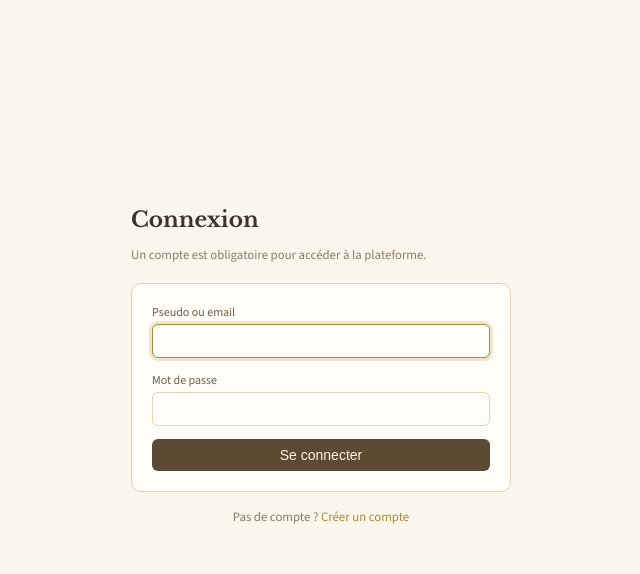
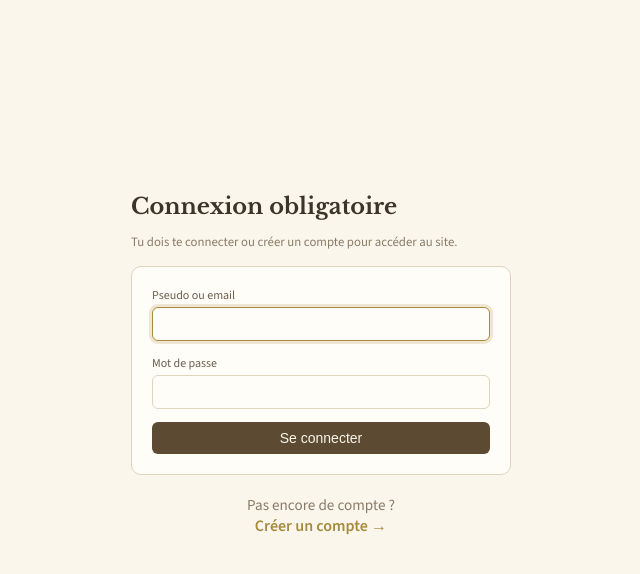
Before and after one commit to NassimMaouche/tfe-hub-live, a Flask app: page /login in a window 1280 px wide. Shown: the part 56-630 px from the top of the page, without its empty margins (319-959 px from the left). Run offline with Flask 3, Linux system fonts and the light colour scheme.

Commit message:
Force login on all pages via before_request + restore login page

```diff
--- a/templates/login.html
+++ b/templates/login.html
@@ -15,8 +15,10 @@
   </header>
   <main class="auth-page">
     <div class="auth-box">
-      <h1 style="font-size:1.35rem;">Connexion</h1>
-      <p class="muted" style="margin-bottom:1.25rem;">Un compte est obligatoire pour accéder à la plateforme.</p>
+      <h1 style="font-size:1.4rem;">Connexion obligatoire</h1>
+      <p class="muted" style="margin-bottom:1rem;">
+        Tu dois te connecter ou créer un compte pour accéder au site.
+      </p>
       {% with messages = get_flashed_messages(with_categories=true) %}
         {% for cat, msg in messages %}
         <div class="flash flash-{{ cat if cat in ['error','success','warning'] else 'warning' }}">{{ msg }}</div>
@@ -25,16 +27,17 @@
       <form method="POST" class="card" style="display:flex;flex-direction:column;gap:0.85rem;">
         <div>
           <label class="label">Pseudo ou email</label>
-          <input class="input" type="text" name="login" required autofocus />
+          <input class="input" type="text" name="login" required autofocus autocomplete="username" />
         </div>
         <div>
           <label class="label">Mot de passe</label>
-          <input class="input" type="password" name="password" required />
+          <input class="input" type="password" name="password" required autocomplete="current-password" />
         </div>
         <button class="btn" type="submit" style="width:100%;">Se connecter</button>
       </form>
-      <p class="muted" style="text-align:center;margin-top:1rem;">
-        Pas de compte ? <a href="{{ url_for('register') }}">Créer un compte</a>
+      <p class="muted" style="text-align:center;margin-top:1.25rem;font-size:0.95rem;">
+        Pas encore de compte ?<br />
+        <a href="{{ url_for('register') }}" style="font-weight:600;font-size:1rem;">Créer un compte →</a>
       </p>
     </div>
   </main>
--- a/templates/register.html
+++ b/templates/register.html
@@ -16,7 +16,7 @@
   <main class="auth-page">
     <div class="auth-box">
       <h1 style="font-size:1.35rem;">Créer un compte</h1>
-      <p class="muted" style="margin-bottom:1.25rem;">Obligatoire pour voir les projets, le chat et les messages.</p>
+      <p class="muted" style="margin-bottom:1.25rem;">Obligatoire pour accéder aux projets et messages.</p>
       {% with messages = get_flashed_messages(with_categories=true) %}
         {% for cat, msg in messages %}
         <div class="flash flash-{{ cat if cat in ['error','success','warning'] else 'error' }}">{{ msg }}</div>
```
